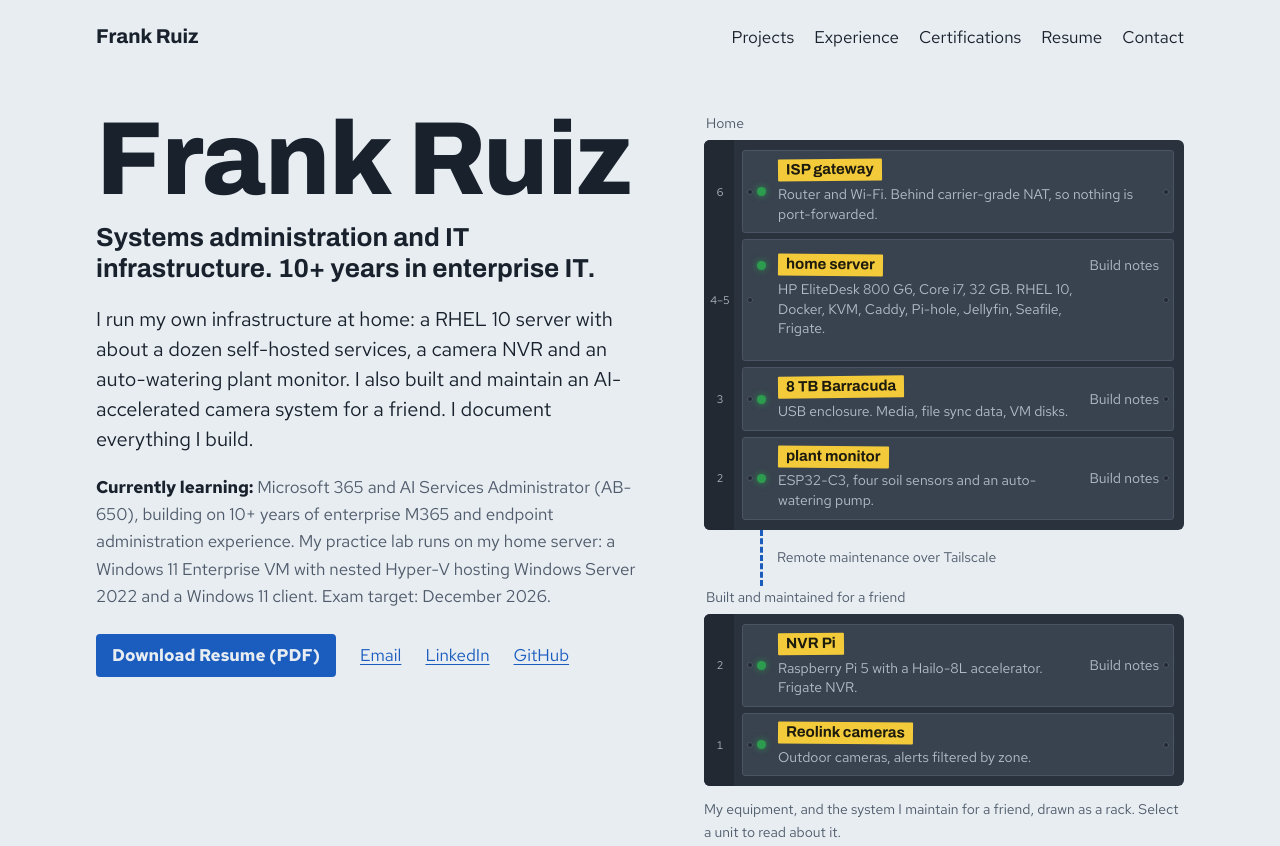
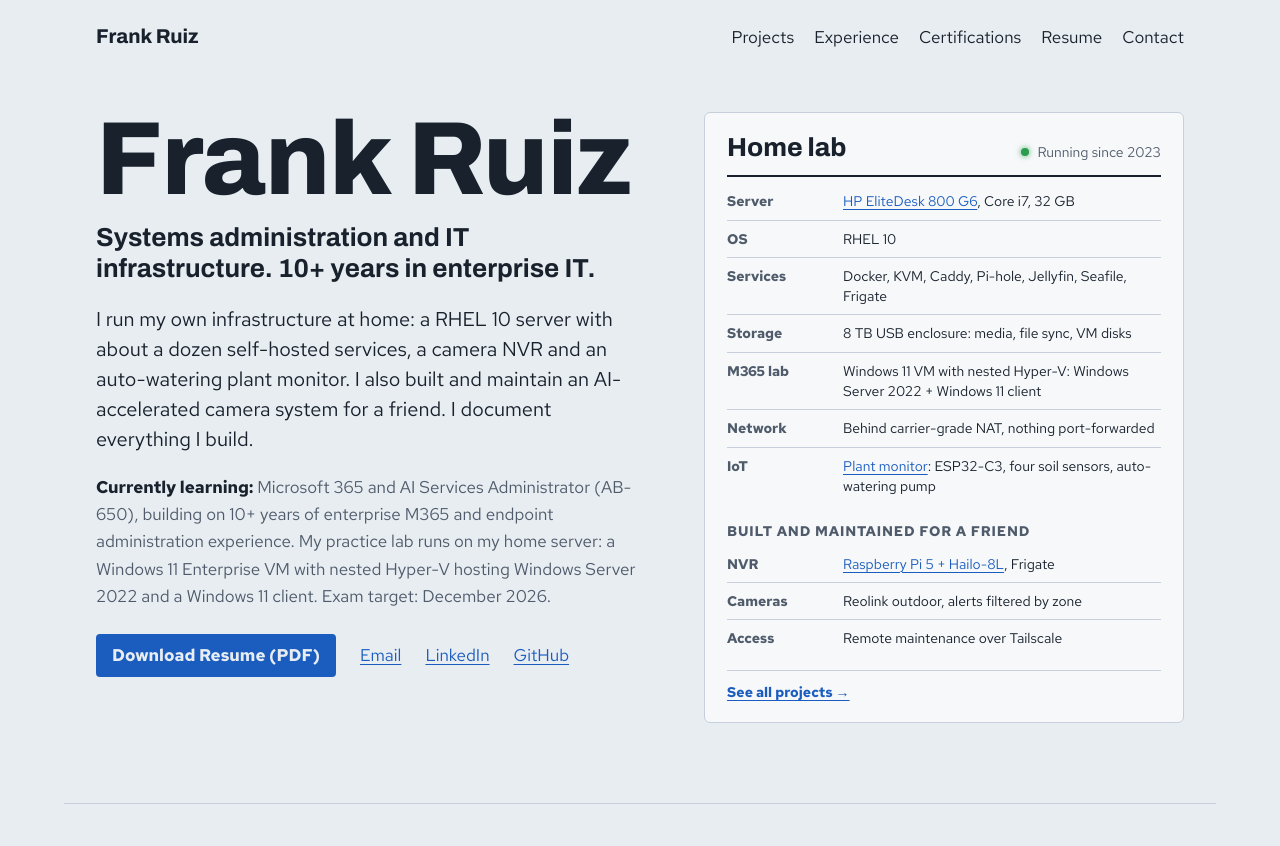
Before and after one commit to FutureITWizardFrank/portfolio, a plain HTML site: page index.html in a window 1280 px wide. Shown: the top 846 px of the page. Drawn offline with Linux system fonts and the light colour scheme; a web font is replaced by a local one.

Commit message:
Replace rack drawing with home lab spec card

```diff
--- a/assets/site.css
+++ b/assets/site.css
@@ -1,24 +1,15 @@
-/* Layout concept: an equipment rack drawing is the one bold element (hero, right);
+/* Layout concept: a home-lab spec card is the one bold element (hero, right);
    everything else is a quiet, left-aligned reading column with plain rules between items. */
 :root {
-  /* Color: cool server-room wall, slate ink, Cat6-blue links, label-maker yellow, status LEDs */
+  /* Color: cool server-room wall, slate ink, Cat6-blue links, status LEDs */
   --wall: #e8edf2;
   --panel: #f6f8fa;
   --ink: #18212c;
   --muted: #4f5b6a;
   --rule: #c7d0da;
   --cable: #1b5dbf;
-  --tape: #f3cb3a;
-  --tape-ink: #1d1a0e;
   --led: #2c9d4e;
   --led-warn: #d4861a;
-  /* The rack is dark steel in both themes, like the real thing */
-  --steel: #2a323d;
-  --steel-rail: #222932;
-  --face: #39424f;
-  --face-edge: #4a5462;
-  --face-ink: #e6ebf0;
-  --face-muted: #b3bdc8;
   --code-bg: #dfe5ec;
 
   /* Type: condensed industrial display, hyperlegible body, mono only inside code */
@@ -46,16 +37,8 @@
     --muted: #9ba8b7;
     --rule: #2d3845;
     --cable: #74a6f3;
-    --tape: #ebc53c;
-    --tape-ink: #1d1a0e;
     --led: #45c26c;
     --led-warn: #eaa23c;
-    --steel: #0f141a;
-    --steel-rail: #0a0e13;
-    --face: #252e39;
-    --face-edge: #36414f;
-    --face-ink: #e6ebf0;
-    --face-muted: #a9b4c0;
     --code-bg: #1f2833;
     color-scheme: dark;
   }
@@ -67,16 +50,8 @@
   --muted: #9ba8b7;
   --rule: #2d3845;
   --cable: #74a6f3;
-  --tape: #ebc53c;
-  --tape-ink: #1d1a0e;
   --led: #45c26c;
   --led-warn: #eaa23c;
-  --steel: #0f141a;
-  --steel-rail: #0a0e13;
-  --face: #252e39;
-  --face-edge: #36414f;
-  --face-ink: #e6ebf0;
-  --face-muted: #a9b4c0;
   --code-bg: #1f2833;
   color-scheme: dark;
 }
@@ -190,126 +165,63 @@ p { margin: 0; }
 }
 .btn:hover { text-decoration: underline; }
 
-/* ---------- The rack ---------- */
-.racks { display: grid; gap: 0; min-width: 0; max-width: 30rem; width: 100%; }
-@media (min-width: 960px) { .racks { justify-self: end; } }
+/* ---------- Home lab spec card (hero, right) ---------- */
+.spec {
+  align-self: start;
+  width: 100%;
+  max-width: 30rem;
+  min-width: 0;
+  background: var(--panel);
+  border: 1px solid var(--rule);
+  border-radius: 6px;
+  padding: 20px 22px 18px;
+  display: grid;
+  gap: 14px;
+}
+@media (min-width: 960px) { .spec { justify-self: end; } }
 
-.rack-title {
-  font-size: var(--step--1);
-  color: var(--muted);
-  margin: 0 0 6px 2px;
+.spec-head {
+  display: flex;
+  flex-wrap: wrap;
+  align-items: baseline;
+  justify-content: space-between;
+  gap: 4px 16px;
+  padding-bottom: 12px;
+  border-bottom: 2px solid var(--ink);
 }
-.rack {
-  list-style: none;
-  margin: 0;
-  background: var(--steel);
-  border-radius: 6px;
-  padding: 10px 10px 10px 38px;
-  display: grid;
-  gap: 6px;
-  position: relative;
-}
-/* left rail, where the U numbers sit */
-.rack::before {
-  content: "";
-  position: absolute;
-  inset: 0 auto 0 0;
-  width: 30px;
-  background: var(--steel-rail);
-  border-radius: 6px 0 0 6px;
-}
-.unit-slot { position: relative; }
-.u-num {
-  position: absolute;
-  left: -34px;
-  width: 24px;
-  top: 50%;
-  transform: translateY(-50%);
-  text-align: center;
-  font-size: 0.6875rem;
-  line-height: 1;
-  color: var(--face-muted);
-  font-variant-numeric: tabular-nums;
-}
-.unit {
-  display: grid;
-  grid-template-columns: auto minmax(0, 1fr) auto;
-  align-items: center;
-  gap: 4px 12px;
-  min-height: 58px;
-  padding: 8px 14px;
-  background: var(--face);
-  border: 1px solid var(--face-edge);
-  border-radius: 3px;
-  color: var(--face-ink);
-  text-decoration: none;
-  position: relative;
-}
-.unit-2u { min-height: 122px; align-items: start; padding-block: 14px; }
-.unit-2u .led { margin-top: 7px; }
-/* rack ears with screw holes */
-.unit::before, .unit::after {
-  content: "";
-  position: absolute;
-  top: 50%;
-  width: 6px;
-  height: 6px;
-  margin-top: -3px;
-  border-radius: 50%;
-  background: var(--steel-rail);
-  box-shadow: inset 0 0 0 1px var(--face-edge);
-}
-.unit::before { left: 4px; }
-.unit::after { right: 4px; }
-a.unit:hover { border-color: var(--cable); }
-a.unit:hover .unit-more { color: var(--face-ink); }
-a.unit:focus-visible { outline-offset: 2px; }
-
-.led {
-  width: 9px;
-  height: 9px;
+.spec-head h2 { font-size: var(--step-2); font-weight: 750; }
+.spec-status { display: inline-flex; align-items: center; gap: 8px; font-size: var(--step--1); color: var(--muted); }
+.spec-dot {
+  width: 8px;
+  height: 8px;
   border-radius: 50%;
   background: var(--led);
-  box-shadow: 0 0 6px 1px color-mix(in srgb, var(--led) 60%, transparent);
+  box-shadow: 0 0 5px 1px color-mix(in srgb, var(--led) 55%, transparent);
 }
-.led-warn {
-  background: var(--led-warn);
-  box-shadow: 0 0 6px 1px color-mix(in srgb, var(--led-warn) 65%, transparent);
-  animation: blink 2.4s steps(1, end) infinite;
+
+.spec-list { margin: 0; display: grid; font-size: var(--step--1); line-height: 1.45; }
+.spec-list div {
+  display: grid;
+  grid-template-columns: 6.5rem minmax(0, 1fr);
+  gap: 12px;
+  padding-block: 8px;
+  border-top: 1px solid var(--rule);
 }
-@keyframes blink { 50% { opacity: 0.35; } }
+.spec-list div:first-child { border-top: 0; padding-top: 0; }
+.spec-list dt { color: var(--muted); font-weight: 600; }
+.spec-list dd { margin: 0; min-width: 0; }
 
-.unit-body { display: grid; gap: 4px; min-width: 0; justify-items: start; }
-.tape {
-  display: inline-block;
-  background: var(--tape);
-  color: var(--tape-ink);
-  font-family: var(--font-display);
-  font-stretch: 82%;
+.spec-sub {
+  font-size: var(--step--1);
+  font-family: var(--font-body);
+  font-stretch: 100%;
   font-weight: 700;
-  font-size: 0.9375rem;
-  line-height: 1.25;
-  padding: 1px 8px 2px;
-  border-radius: 1px;
-  transform: rotate(-0.6deg);
+  text-transform: uppercase;
+  letter-spacing: 0.06em;
+  color: var(--muted);
+  margin-top: 6px;
 }
-.unit-slot:nth-child(even) .tape { transform: rotate(0.5deg); }
-.unit-desc { font-size: var(--step--1); line-height: 1.4; color: var(--face-muted); }
-.unit-more { font-size: var(--step--1); color: var(--face-muted); white-space: nowrap; }
-@media (max-width: 420px) { .unit-more { display: none; } }
-
-.tunnel {
-  display: flex;
-  align-items: center;
-  gap: 12px;
-  min-height: 56px;
-  margin-left: 56px;
-  padding-left: 14px;
-  border-left: 3px dashed var(--cable);
-  font-size: var(--step--1);
-  color: var(--muted);
-}
-.rack-caption { margin-top: 12px; font-size: var(--step--1); color: var(--muted); max-width: 30rem; }
+.spec-foot { font-size: var(--step--1); font-weight: 700; padding-top: 10px; border-top: 1px solid var(--rule); }
 
 /* ---------- Sections on the home page ---------- */
 .section .wrap { padding-block: 56px; border-top: 1px solid var(--rule); display: grid; gap: 28px; }
@@ -421,7 +333,3 @@ figcaption { font-size: var(--step--1); color: var(--muted); }
 .followups li { display: grid; grid-template-columns: 4.5rem minmax(0, 1fr); gap: 12px; }
 
 .next-prev { display: flex; flex-wrap: wrap; justify-content: space-between; gap: 12px 24px; margin-top: 40px; padding-top: 24px; border-top: 1px solid var(--rule); max-width: var(--measure); }
-
-@media (prefers-reduced-motion: reduce) {
-  .led-warn { animation: none; }
-}
--- a/index.html
+++ b/index.html
@@ -43,82 +43,30 @@
         </ul>
       </div>
 
-      <div class="racks">
-        <p class="rack-title" id="rack-home">Home</p>
-        <ol class="rack" aria-labelledby="rack-home">
-          <li class="unit-slot">
-            <span class="u-num" aria-hidden="true">6</span>
-            <div class="unit">
-              <span class="led" aria-hidden="true"></span>
-              <span class="unit-body">
-                <span class="tape">ISP gateway</span>
-                <span class="unit-desc">Router and Wi-Fi. Behind carrier-grade NAT, so nothing is port-forwarded.</span>
-              </span>
-            </div>
-          </li>
-          <li class="unit-slot">
-            <span class="u-num" aria-hidden="true">4–5</span>
-            <a class="unit unit-2u" href="projects/home-server.html">
-              <span class="led" aria-hidden="true"></span>
-              <span class="unit-body">
-                <span class="tape">home server</span>
-                <span class="unit-desc">HP EliteDesk 800 G6, Core i7, 32&nbsp;GB. RHEL&nbsp;10, Docker, KVM, Caddy, Pi-hole, Jellyfin, Seafile, Frigate.</span>
-              </span>
-              <span class="unit-more">Build notes</span>
-            </a>
-          </li>
-          <li class="unit-slot">
-            <span class="u-num" aria-hidden="true">3</span>
-            <a class="unit" href="projects/home-server.html">
-              <span class="led" aria-hidden="true"></span>
-              <span class="unit-body">
-                <span class="tape">8&nbsp;TB Barracuda</span>
-                <span class="unit-desc">USB enclosure. Media, file sync data, VM disks.</span>
-              </span>
-              <span class="unit-more">Build notes</span>
-            </a>
-          </li>
-          <li class="unit-slot">
-            <span class="u-num" aria-hidden="true">2</span>
-            <a class="unit" href="projects/plant-monitor.html">
-              <span class="led" aria-hidden="true"></span>
-              <span class="unit-body">
-                <span class="tape">plant monitor</span>
-                <span class="unit-desc">ESP32-C3, four soil sensors and an auto-watering pump.</span>
-              </span>
-              <span class="unit-more">Build notes</span>
-            </a>
-          </li>
-        </ol>
+      <aside class="spec" aria-labelledby="spec-title">
+        <div class="spec-head">
+          <h2 id="spec-title">Home lab</h2>
+          <span class="spec-status"><span class="spec-dot" aria-hidden="true"></span>Running since 2023</span>
+        </div>
+        <dl class="spec-list">
+          <div><dt>Server</dt><dd><a href="projects/home-server.html">HP EliteDesk 800 G6</a>, Core i7, 32&nbsp;GB</dd></div>
+          <div><dt>OS</dt><dd>RHEL&nbsp;10</dd></div>
+          <div><dt>Services</dt><dd>Docker, KVM, Caddy, Pi-hole, Jellyfin, Seafile, Frigate</dd></div>
+          <div><dt>Storage</dt><dd>8&nbsp;TB USB enclosure: media, file sync, VM disks</dd></div>
+          <div><dt>M365 lab</dt><dd>Windows 11 VM with nested Hyper-V: Windows Server 2022 + Windows 11 client</dd></div>
+          <div><dt>Network</dt><dd>Behind carrier-grade NAT, nothing port-forwarded</dd></div>
+          <div><dt>IoT</dt><dd><a href="projects/plant-monitor.html">Plant monitor</a>: ESP32-C3, four soil sensors, auto-watering pump</dd></div>
+        </dl>
 
-        <p class="tunnel">Remote maintenance over Tailscale</p>
+        <h3 class="spec-sub">Built and maintained for a friend</h3>
+        <dl class="spec-list">
+          <div><dt>NVR</dt><dd><a href="projects/frigate-nvr.html">Raspberry Pi&nbsp;5 + Hailo-8L</a>, Frigate</dd></div>
+          <div><dt>Cameras</dt><dd>Reolink outdoor, alerts filtered by zone</dd></div>
+          <div><dt>Access</dt><dd>Remote maintenance over Tailscale</dd></div>
+        </dl>
 
-        <p class="rack-title" id="rack-remote">Built and maintained for a friend</p>
-        <ol class="rack" aria-labelledby="rack-remote">
-          <li class="unit-slot">
-            <span class="u-num" aria-hidden="true">2</span>
-            <a class="unit" href="projects/frigate-nvr.html">
-              <span class="led" aria-hidden="true"></span>
-              <span class="unit-body">
-                <span class="tape">NVR Pi</span>
-                <span class="unit-desc">Raspberry Pi&nbsp;5 with a Hailo-8L accelerator. Frigate NVR.</span>
-              </span>
-              <span class="unit-more">Build notes</span>
-            </a>
-          </li>
-          <li class="unit-slot">
-            <span class="u-num" aria-hidden="true">1</span>
-            <a class="unit" href="projects/frigate-nvr.html#pi">
-              <span class="led" aria-hidden="true"></span>
-              <span class="unit-body">
-                <span class="tape">Reolink cameras</span>
-                <span class="unit-desc">Outdoor cameras, alerts filtered by zone.</span>
-              </span>
-            </a>
-          </li>
-        </ol>
-        <p class="rack-caption">My equipment, and the system I maintain for a friend, drawn as a rack. Select a unit to read about it.</p>
-      </div>
+        <a class="spec-foot" href="#projects">See all projects &rarr;</a>
+      </aside>
     </div>
   </section>
 
```
